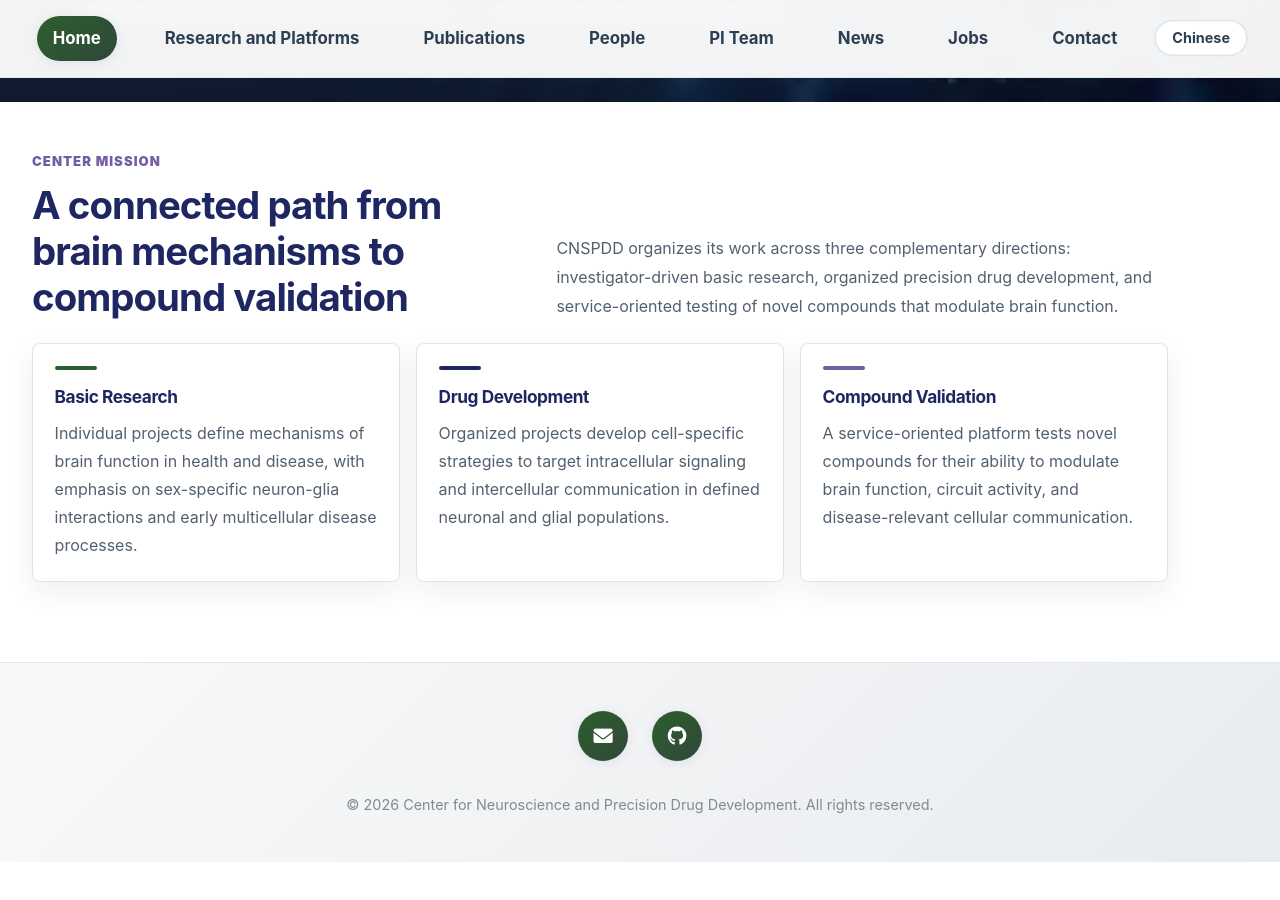
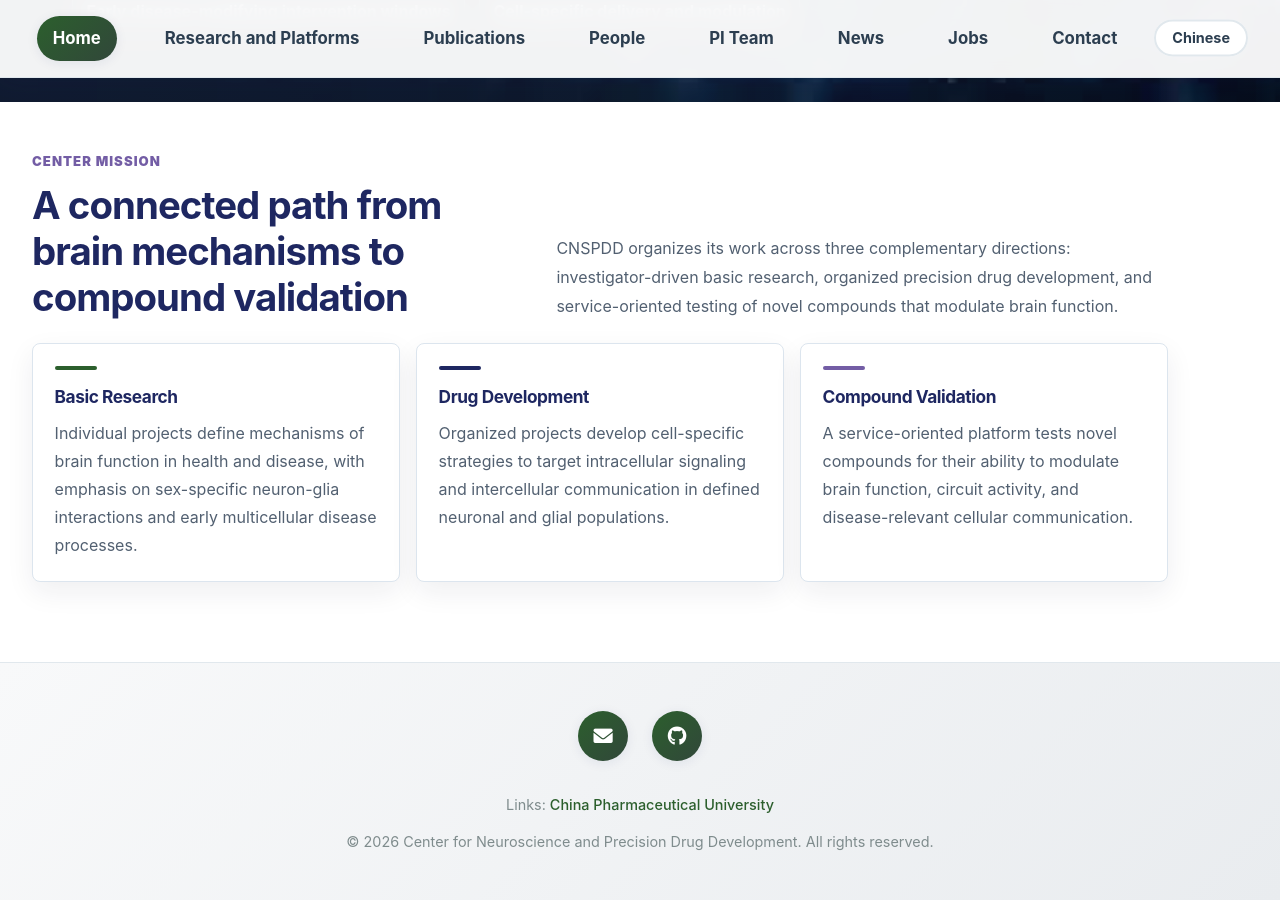
Before and after one commit to CNSPDD-CPU/CNSPDD-CPU, a Jekyll site: the page built from index.md, in a window 1280 px wide and 900 px high, scrolled down 874 px. Built offline with Jekyll 4.4.1, drawn with Linux system fonts in a browser that asks for light colours; before the commit the page ends 1736 px from its top, so only the background shows below that.

Commit message:
Add CPU footer link

```diff
--- a/_layouts/default.html
+++ b/_layouts/default.html
@@ -54,6 +54,11 @@
                 {% endif %}
             </div>
             <div class="copyright">
+                {% if page.url contains '/cn/' %}
+                <p>友情链接：<a href="https://www.cpu.edu.cn/" target="_blank" rel="noopener">中国药科大学</a></p>
+                {% else %}
+                <p>Links: <a href="https://www.cpu.edu.cn/" target="_blank" rel="noopener">China Pharmaceutical University</a></p>
+                {% endif %}
                 <p>&copy; {{ site.time | date: '%Y' }} Center for Neuroscience and Precision Drug Development. All rights reserved.</p>
             </div>
         </div>
```
